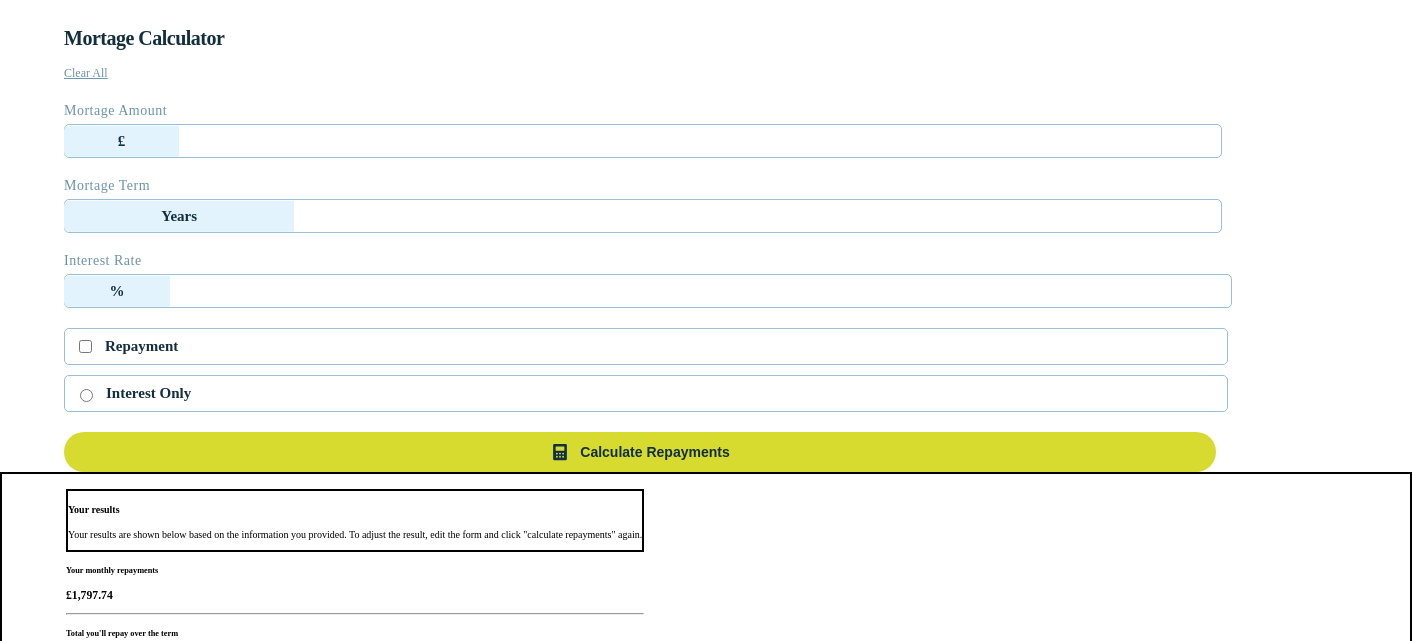
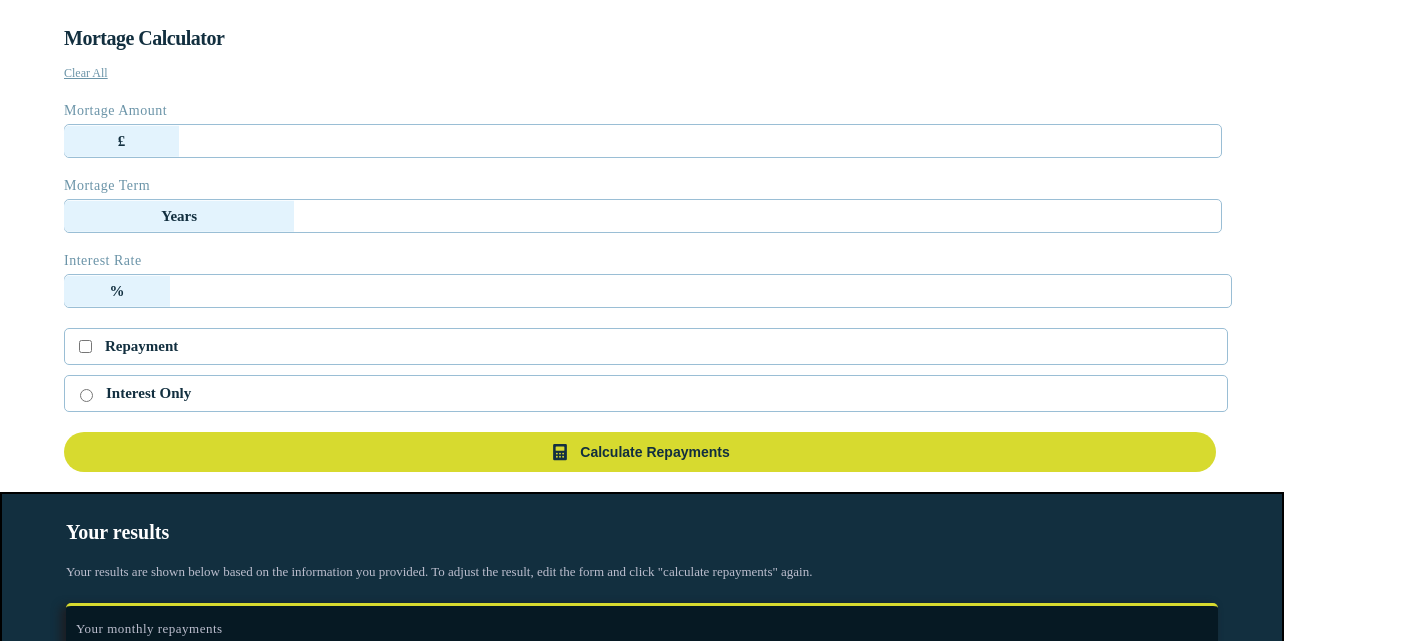
Before and after one commit to jibareekumma/MORTAGE-PAYMENT-CALCULATOR, a plain HTML site: page main.html in a window 1280 px wide. Shown: the top 641 px of the page, 1412 px wide, since content can reach past the window. Drawn offline with Linux system fonts and the light colour scheme.

Commit message:
updated commit

```diff
--- a/main.html
+++ b/main.html
@@ -106,25 +106,23 @@
       <!-- Display Result Section -->
 
       <section id="completed-result-section">
-        <div class="result-text-completed">
         <div class="result-headings">
           <h4>Your results</h4>
           <p>
-              Your results are shown below based on the information you
-              provided. To adjust the result, edit the form and click "calculate
-              repayments" again.
+            Your results are shown below based on the information you provided.
+            To adjust the result, edit the form and click "calculate repayments"
+            again.
           </p>
         </div>
         <div class="completed-result-container">
-            <div>
+          <div class="container1">
             <h5>Your monthly repayments</h5>
             <h3>£1,797.74</h3>
           </div>
           <hr />
-            <div>
+          <div class="container2">
             <h5>Total you'll repay over the term</h5>
-              <h4>£539,322.94</h4>
-            </div>
+            <h3>£539,322.94</h3>
           </div>
         </div>
       </section>
--- a/style.scss
+++ b/style.scss
@@ -10,6 +10,9 @@ $slate-2: hsl(203, 41%, 72%);
 $slate-3: hsl(200, 26%, 54%);
 $slate-4: hsl(200, 24%, 40%);
 $slate-5: hsl(202, 55%, 16%);
+$slate-6: hsl(201, 70%, 8%);
+
+$light-white: rgb(189, 191, 207);
 
 $transix: 1s;
 
@@ -209,18 +212,90 @@ footer{
     height: auto;
     margin-right: 0;
     margin-left: 0;
-    padding-left: 5%;
-    padding-right: 5%;
-    padding-top: 1.5rem;
+    margin-top: 2rem;
+    // padding-left: 5%;
+    // padding-right: 5%;
+    // padding-top: 1.5rem;
      border: 2px solid black;
+     display: flex;
+     flex-direction: column;
+     align-items: center;
+     background-color: $slate-5;
+     color: white;
+     padding-bottom: 2rem;
 }
 
 #completed-result-section{
     height: auto;
+    width: 90%;
+}
+
+.result-headings{
+    width: 100%;
     display: flex;
-    gap: 2rem;
+    flex-direction: column;
+    margin-bottom: 1rem;
 
-    .result-headings{
-        border: 2px solid black;
+    h4{
+        margin-bottom: 0.7rem;
+        // border: 2px solid blue;
+        font-size: 2rem;
+    }
+
+    p{
+        font-size: 1.3rem;
+        line-height: 1.6rem;
+        font-weight: 500;
+        color: $light-white;
     }
 }
+
+
+.completed-result-container{
+    border: 2px solid black;
+    // padding: 1rem;
+    padding-right: 1rem;
+    padding-left: 1rem;
+    padding-bottom: 1rem;
+    height: auto;
+    border: none;
+    border-top: $primary-color1 solid 3px;
+    background-color: $slate-6;
+    border-radius: 5px;
+    box-shadow: -5px 3px 10px rgb(28, 29, 34);
+
+    hr{
+        font-weight: 400;
+    }
+
+    .container1{
+        height: 50%;
+
+        h5{
+            font-size: 1.3rem;
+            margin-bottom: 0.5rem;
+            margin-top: 1.5rem;
+            font-weight: 500;
+            letter-spacing: 0.5px;
+            color: $light-white;
+        }
+
+        h3{
+            font-size: 2.5rem;
+            margin-top: 1rem;
+            margin-bottom: 1rem;
+            letter-spacing: 1px;
+            font-weight: 800;
+            color: $primary-color1;
+        }
+    }
+
+    .container2{
+        @extend .container1;
+
+        h3{
+            font-size: 2rem;
+            color: white;
+        }
+    }
+}
```
Also changed, not shown: style.css, 1 other file. Lines whose indentation alone changed are shown as unchanged.
